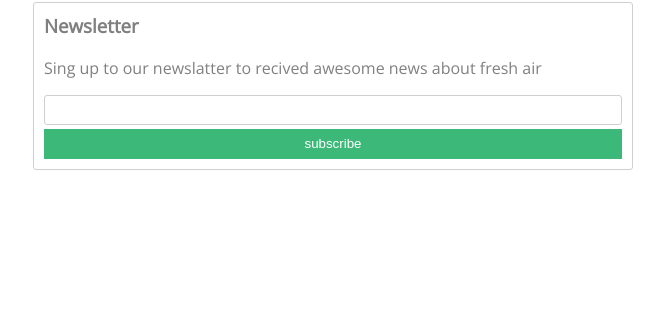
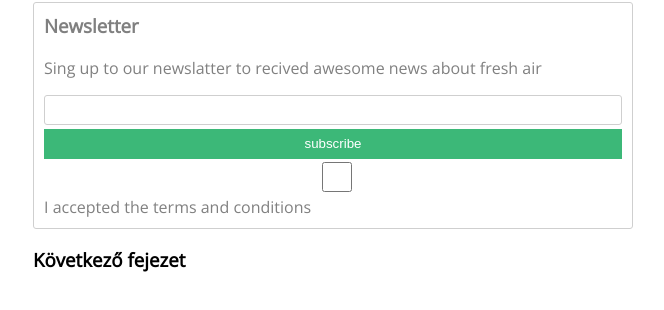
Before and after one commit to martinkova1/gyakorlas, a plain HTML site: page index.html in a window 1280 px wide. Shown: the part 84-394 px from the top of the page, without its empty margins (307-971 px from the left). Drawn offline with nearby package versions, Linux system fonts and the light colour scheme.

Commit message:
Update index.html

```diff
--- a/index.html
+++ b/index.html
@@ -18,9 +18,12 @@
 <form>
     <input type="text">
 <button type="submit"> subscribe</button>
+<input type="checkbox" id="terms">
+    <label for="   terms">I accepted the terms and conditions</label>
 </form>
 
 </div>
+    <h3>Következő fejezet</h3>
 </div>
 
 
```
